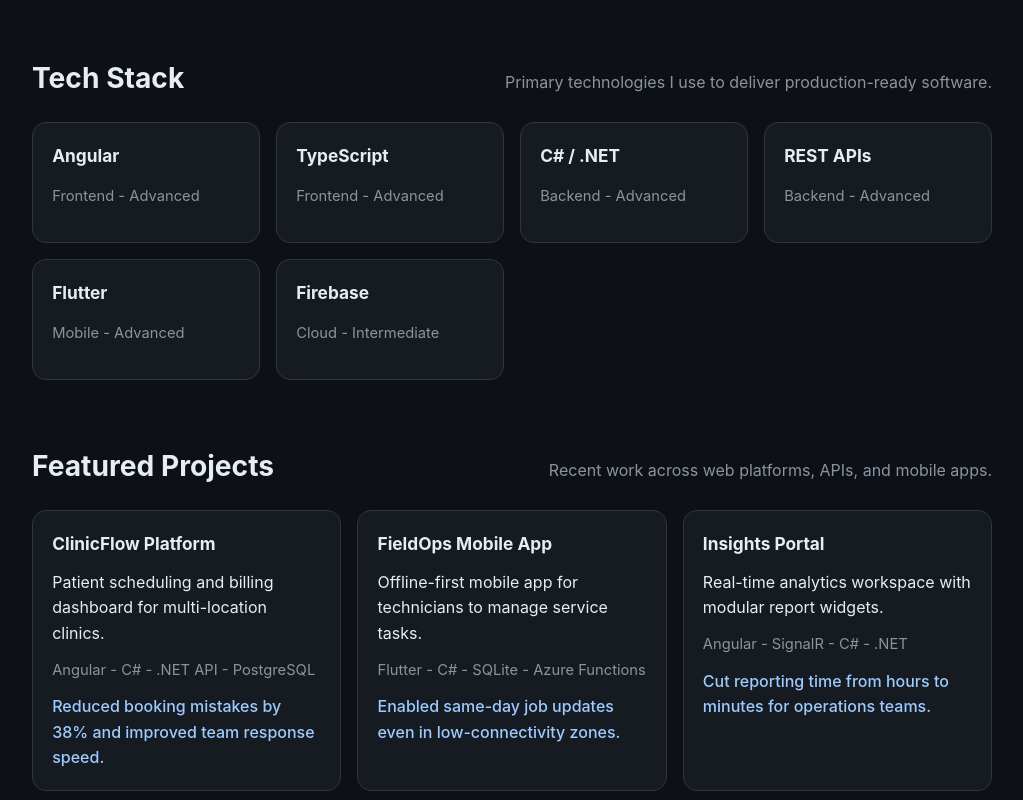
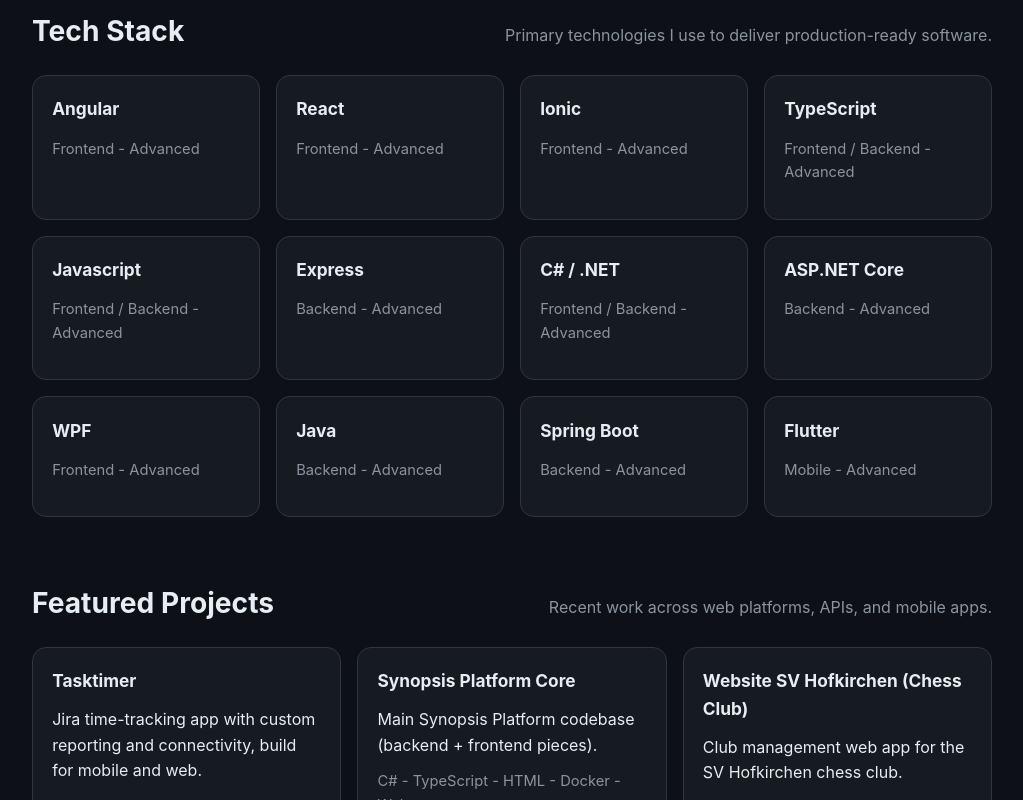
Before and after one commit to KainTim/website, an Angular app: page /home in a window 1280 px wide. Shown: the part 440-1240 px from the top of the page, without its empty margins (128-1151 px from the left). Built offline with nearby package versions, Linux system fonts and the light colour scheme.

Commit message:
update contact information, adjust layout styles, and add data to skills/projects sections

```diff
--- a/src/app/app.css
+++ b/src/app/app.css
@@ -5,8 +5,12 @@
 
 .content {
   max-width: 1500px;
+  min-height: 100svh;
   margin: 0 auto;
-  padding: 1.5rem 1.25rem 4rem;
+  padding: 1.5rem 1.25rem 3rem;
+  display: flex;
+  flex-direction: column;
+  box-sizing: border-box;
 }
 
 .sidebar {
@@ -90,7 +94,8 @@
 }
 
 .site-footer {
-  margin-top: 2rem;
+  margin-top: auto;
+  padding-top: 2rem;
   text-align: center;
   color: #8b949e;
 }
--- a/src/app/app.html
+++ b/src/app/app.html
@@ -2,7 +2,7 @@
   <main class="content">
     <router-outlet></router-outlet>
     <footer class="site-footer">
-      <p>(c) {{ currentYear }} Tim Kainz - Fullstack Developer (Angular - C# - Flutter)</p>
+      <p>(c) {{ currentYear }} Tim Kainz | +43 677 62678219</p>
     </footer>
   </main>
 
--- a/src/pages/contact/contact.ts
+++ b/src/pages/contact/contact.ts
@@ -17,8 +17,8 @@
   readonly channels: Channel[] = [
     {
       label: 'Email',
-      value: 'alex.carter.dev@mail.com',
-      href: 'mailto:alex.carter.dev@mail.com',
+      value: 'tikaiz@gmx.at',
+      href: 'mailto:tikaiz@gmx.at',
     },
     {
       label: 'Location',
--- a/src/pages/home/home.html
+++ b/src/pages/home/home.html
@@ -1,6 +1,5 @@
 <div class="page-wrap">
   <header class="hero section" id="top">
-    <p class="eyebrow">Available for full-time and freelance work</p>
     <h1>{{ hero.name }}</h1>
     <p class="hero-role">{{ hero.role }}</p>
     <p class="hero-intro">{{ hero.intro }}</p>
--- a/src/pages/home/home.ts
+++ b/src/pages/home/home.ts
@@ -4,7 +4,7 @@
 
 interface Skill {
   name: string;
-  category: 'Frontend' | 'Backend' | 'Mobile' | 'Cloud';
+  category: 'Frontend' | 'Backend' | 'Mobile' | 'Cloud' | 'Frontend / Backend';
   level: string;
 }
 
@@ -32,38 +32,47 @@
   readonly hero = {
     name: 'Tim Kainz',
     role: 'Fullstack Developer',
-    intro:
-      'I build polished web, backend, and mobile products with Angular, C#, and Flutter.',
+    intro: 'I build polished web, backend, and mobile products with Angular, C#, and Flutter.',
     focus: 'Focused on performance, clean architecture, and product-minded delivery.',
   };
 
   readonly skills: Skill[] = [
     { name: 'Angular', category: 'Frontend', level: 'Advanced' },
-    { name: 'TypeScript', category: 'Frontend', level: 'Advanced' },
-    { name: 'C# / .NET', category: 'Backend', level: 'Advanced' },
-    { name: 'REST APIs', category: 'Backend', level: 'Advanced' },
+    { name: 'React', category: 'Frontend', level: 'Advanced' },
+    { name: 'Ionic', category: 'Frontend', level: 'Advanced' },
+    { name: 'TypeScript', category: 'Frontend / Backend', level: 'Advanced' },
+    { name: 'Javascript', category: 'Frontend / Backend', level: 'Advanced' },
+    { name: 'Express', category: 'Backend', level: 'Advanced' },
+    { name: 'C# / .NET', category: 'Frontend / Backend', level: 'Advanced' },
+    { name: 'ASP.NET Core', category: 'Backend', level: 'Advanced' },
+    { name: 'WPF', category: 'Frontend', level: 'Advanced' },
+    { name: 'Java', category: 'Backend', level: 'Advanced' },
+    { name: 'Spring Boot', category: 'Backend', level: 'Advanced' },
     { name: 'Flutter', category: 'Mobile', level: 'Advanced' },
-    { name: 'Firebase', category: 'Cloud', level: 'Intermediate' },
   ];
 
   readonly projects: Project[] = [
     {
-      title: 'ClinicFlow Platform',
-      description: 'Patient scheduling and billing dashboard for multi-location clinics.',
-      stack: ['Angular', 'C#', '.NET API', 'PostgreSQL'],
-      impact: 'Reduced booking mistakes by 38% and improved team response speed.',
+      title: 'Tasktimer',
+      description:
+        'Jira time-tracking app with custom reporting and connectivity, build for mobile and web.',
+      stack: ['Ionic', 'React', 'Spring Boot', 'Oracle', 'Web', 'Android', 'iOS'],
+      impact:
+        'Led backend and architectural work: implemented Spring Boot backend, database access for Oracle with reporting capabilities, including reliable Jira connectivity.',
     },
     {
-      title: 'FieldOps Mobile App',
-      description: 'Offline-first mobile app for technicians to manage service tasks.',
-      stack: ['Flutter', 'C#', 'SQLite', 'Azure Functions'],
-      impact: 'Enabled same-day job updates even in low-connectivity zones.',
+      title: 'Synopsis Platform Core',
+      description: 'Main Synopsis Platform codebase (backend + frontend pieces).',
+      stack: ['C#', 'TypeScript', 'HTML', 'Docker', 'Web'],
+      impact:
+        'Contributed via issues, code and investigations (plugin-loader, microfrontend research), influencing platform direction and stability.',
     },
     {
-      title: 'Insights Portal',
-      description: 'Real-time analytics workspace with modular report widgets.',
-      stack: ['Angular', 'SignalR', 'C#', '.NET'],
-      impact: 'Cut reporting time from hours to minutes for operations teams.',
+      title: 'Website SV Hofkirchen (Chess Club)',
+      description: 'Club management web app for the SV Hofkirchen chess club.',
+      stack: ['C#', '.NET', 'Blazor', 'SQLite', 'Web'],
+      impact:
+        'Designed the technical core across backend, database, and Blazor UI: implemented backend services, and partially built the Blazor frontend',
     },
   ];
 
```
